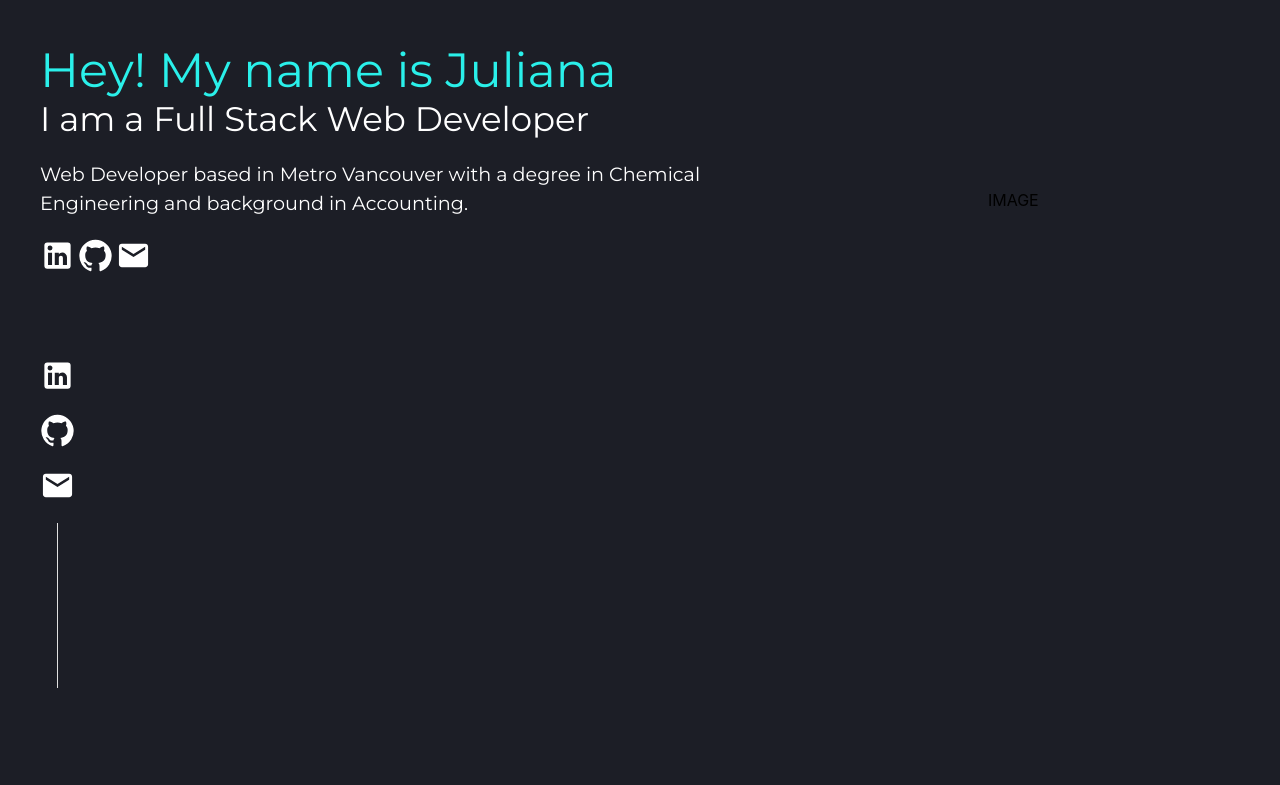
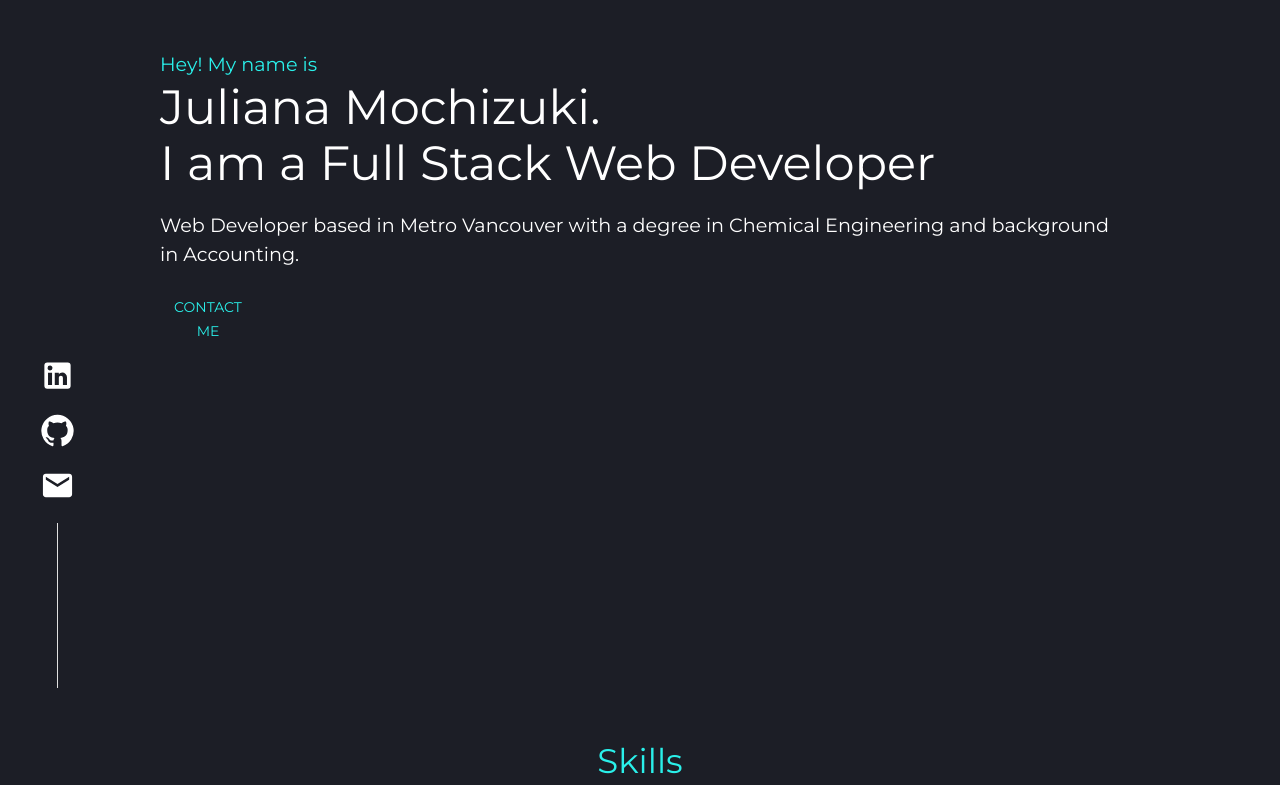
Before and after one commit to jkmochizuki/my-portfolio, a React (Create React App) app: page / in a window 1280 px wide. Shown: the part 200-985 px from the top of the page. Built offline with nearby package versions, Linux system fonts and the light colour scheme.

Commit message:
Refactor components

```diff
--- a/src/components/Contact.jsx
+++ b/src/components/Contact.jsx
@@ -7,8 +7,6 @@ import {
   Typography,
 } from "@mui/material";
 import React, { useState } from "react";
-import LinkedInIcon from "@mui/icons-material/LinkedIn";
-import GitHubIcon from "@mui/icons-material/GitHub";
 import { theme } from "../theme/theme";
 import { TypeAnimation } from "react-type-animation";
 import { useInView } from "react-intersection-observer";
@@ -61,21 +59,14 @@ export default function Contact() {
   return (
     <Grid
       container
-      sx={{ height: "70vh", bgcolor: "darkgrey" }}
+      p={20}
+      sx={{ height: "70vh" }}
       className={inView ? "section" : "opacity-0"}
       ref={ref}
     >
       {inView ? (
         <ThemeProvider theme={theme}>
-          <Grid
-            xs={7}
-            container
-            component="form"
-            marginLeft={5}
-            p={5}
-            className={`container ${inView ? "slide-in" : ""}`}
-          >
-            <Grid item>
+          <Grid item xs={12} sx={{ display: "flex", alignSelf: "flex-start" }}>
             <Typography variant="h4">
               <TypeAnimation
                 sequence={["", 2000, "Get in touch", 2000]}
@@ -83,6 +74,12 @@ export default function Contact() {
               />
             </Typography>
           </Grid>
+          <Grid
+            xs={12}
+            container
+            className={`container ${inView ? "slide-in" : ""}`}
+          >
+            <Grid item xs={8} container>
               <Grid item xs={12} container spacing={4}>
                 <Grid item xs={6}>
                   <TextField
@@ -93,6 +90,11 @@ export default function Contact() {
                     onChange={(event) =>
                       setForm({ ...form, name: event.target.value })
                     }
+                    sx={{
+                      "& .MuiInput-underline:before": {
+                        borderBottomColor: "white",
+                      },
+                    }}
                   ></TextField>
                 </Grid>
                 <Grid item xs={6}>
@@ -104,6 +106,11 @@ export default function Contact() {
                     onChange={(event) =>
                       setForm({ ...form, email: event.target.value })
                     }
+                    sx={{
+                      "& .MuiInput-underline:before": {
+                        borderBottomColor: "white",
+                      },
+                    }}
                   ></TextField>
                 </Grid>
                 <Grid item xs={12}>
@@ -115,6 +122,11 @@ export default function Contact() {
                     onChange={(event) =>
                       setForm({ ...form, message: event.target.value })
                     }
+                    sx={{
+                      "& .MuiInput-underline:before": {
+                        borderBottomColor: "white",
+                      },
+                    }}
                   ></TextField>
                 </Grid>
 
@@ -125,33 +137,11 @@ export default function Contact() {
                 </Grid>
               </Grid>
             </Grid>
-          <Grid
-            xs={4}
-            container
-            marginRight={5}
-            marginLeft={5}
-            padding={5}
-            className={`container ${inView ? "slide-in" : ""}`}
-          >
-            <Grid item xs={12}>
-              <Typography variant="h4">
-                <TypeAnimation
-                  sequence={["", 2000, "Follow", 2500]}
-                  cursor={false}
-                />
-              </Typography>
-            </Grid>
-            <Grid container alignContent="flex-start">
-              <Grid item xs={12} justifyContent="center" container>
-                <LinkedInIcon fontSize="large" />
-                <GitHubIcon fontSize="large" />
-              </Grid>
-              <Grid item xs={12}>
-                <Typography variant="h5">Juliana Mochizuki</Typography>
-                <Typography variant="h6">Full-Stack Web Developer</Typography>
-                <Typography variant="h5">Email</Typography>
-                <Typography variant="h6">jkmochizuki@gmail.com</Typography>
-              </Grid>
+            <Grid Grid item xs={4} alignSelf="center" mb={5} pl={20}>
+              <Typography variant="body1">Juliana Mochizuki</Typography>
+              <Typography variant="body1">Full-Stack Web Developer</Typography>
+              <Typography variant="body1">Email</Typography>
+              <Typography variant="body1">jkmochizuki@gmail.com</Typography>
             </Grid>
           </Grid>
         </ThemeProvider>
--- a/src/components/Home.jsx
+++ b/src/components/Home.jsx
@@ -1,9 +1,6 @@
-import { Box, Typography, Grid, ThemeProvider } from "@mui/material";
+import { Typography, Grid, ThemeProvider, Button } from "@mui/material";
 import React from "react";
 import { theme } from "../theme/theme";
-import LinkedInIcon from "@mui/icons-material/LinkedIn";
-import GitHubIcon from "@mui/icons-material/GitHub";
-import EmailIcon from "@mui/icons-material/Email";
 
 export default function Home() {
   return (
@@ -11,17 +8,24 @@ export default function Home() {
       <Grid container xs={12} sx={{ height: "100vh" }}>
         <Grid
           item
-          xs={7}
-          p={5}
+          xs={12}
+          p={20}
           display="flex"
           flexDirection="column"
           justifyContent="center"
           alignItems="flex-start"
         >
-          <Typography variant="h3" color="primary.main">Hey! My name is Juliana</Typography>
-          <Typography variant="h4" color="white">I am a Full Stack Web Developer</Typography>
+          <Typography variant="body1" color="primary.main">
+            Hey! My name is
+          </Typography>
+          <Typography variant="h3" color="white">
+            Juliana Mochizuki.
+          </Typography>
+          <Typography variant="h3" color="white">
+            I am a Full Stack Web Developer
+          </Typography>
           <br />
-          <Typography variant="body1" sx={{ textAlign: "left" }} color="white">
+          <Typography xs={3} variant="body1" sx={{ textAlign: "left" }} color="white">
             Web Developer based in Metro Vancouver with a degree in Chemical
             Engineering and background in Accounting.
           </Typography>
@@ -29,27 +33,16 @@ export default function Home() {
           <Grid
             item
             container
-            xs={2}
+            xs={1.2}
             display="flex"
             justifyContent="space-between"
             color="white"
           >
-            <LinkedInIcon fontSize="large" />
-            <GitHubIcon fontSize="large" />
-            <EmailIcon fontSize="large" />
+            <Button>Contact me</Button>
+
           </Grid>
         </Grid>
-        <Grid
-          item
-          xs={5}
-          p={5}
-          display="flex"
-          flexDirection="column"
-          justifyContent="center"
-          alignItems="center"
-        >
-          IMAGE
-        </Grid>
+
       </Grid>
     </ThemeProvider>
   );
--- a/src/components/Navbar.jsx
+++ b/src/components/Navbar.jsx
@@ -67,13 +67,16 @@ export default function Navbar() {
           >
             <IconButton
               onClick={toggleDrawer}
-              sx={{ alignSelf: "flex-end", marginTop: -1, margin: 6, color: "white"}}
+              sx={{ alignSelf: "flex-end", marginTop: -1, marginRight: 6, color: "white"}}
             >
               <CloseIcon fontSize="large" />
             </IconButton>
             <List sx={{ paddingLeft: 10 }}>
+            <ListItem>
+                <ListItemText primary="Home" />
+              </ListItem>
               <ListItem>
-                <ListItemText primary="My Skills" />
+                <ListItemText primary="Skills" />
               </ListItem>
               <ListItem>
                 <ListItemText primary="Projects" />
--- a/src/components/Projects.jsx
+++ b/src/components/Projects.jsx
@@ -34,7 +34,6 @@ export default function Projects() {
         slidesPerView={1}
         navigation
         pagination={{ clickable: true }}
-
       >
         {projects.map((p) => (
           <SwiperSlide>
@@ -73,6 +72,7 @@ export default function Projects() {
   return (
     <Grid
       container
+      p={20}
       sx={{ height: "100vh", display: "flex", alignContent: "center" }}
       className={inView ? "section" : "opacity-0"}
       ref={ref}
@@ -90,11 +90,14 @@ export default function Projects() {
             className={`container ${inView ? "slide-in" : ""}`}
           >
             <Grid item xs={12}>
-              <Typography variant="h4" color="primary.main">
-                <TypeAnimation sequence={["", 2000, "Projects", 2000]} cursor={false} />
+              <Typography variant="h4">
+                <TypeAnimation
+                  sequence={["", 2000, "Projects", 2000]}
+                  cursor={false}
+                />
               </Typography>
             </Grid>
-            <Grid item xs={12}>
+            <Grid item xs={12} color="primary.main">
               <ProjectSlides />
             </Grid>
           </Grid>
--- a/src/components/Skills.jsx
+++ b/src/components/Skills.jsx
@@ -14,6 +14,7 @@ export default function Skills() {
   return (
     <Grid
       container
+      p={20}
       sx={{
         height: "100vh",
         display: "flex",
@@ -27,7 +28,6 @@ export default function Skills() {
           <Grid
             xs={12}
             container
-            p={5}
             display="flex"
             justifyContent="center"
             marginBottom={5}
@@ -35,9 +35,9 @@ export default function Skills() {
             className={`container ${inView ? "slide-in" : ""}`}
           >
             <Grid item xs={12}>
-              <Typography variant="h4" color="primary.main">
+              <Typography variant="h4">
                 <TypeAnimation
-                  sequence={["", 1500, "My Skills", 2000]}
+                  sequence={["", 1500, "Skills", 2000]}
                   cursor={false}
                 />
               </Typography>
```
Also changed, not shown: src/components/About.jsx (+24 -21 lines). Lines whose indentation alone changed are shown as unchanged.
